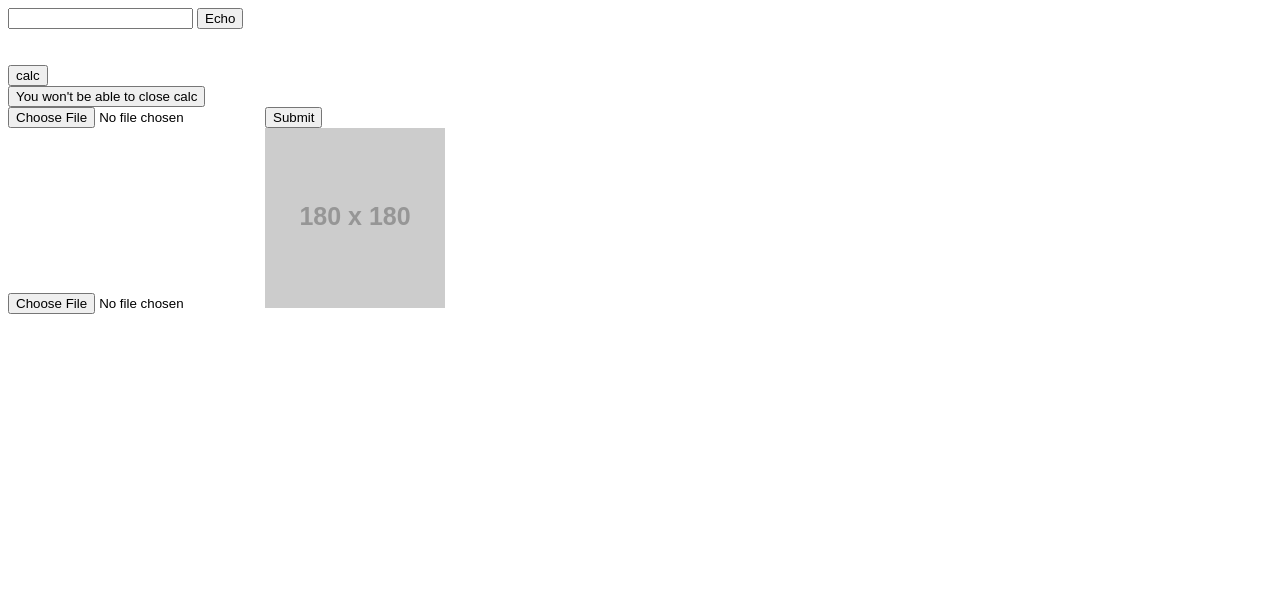
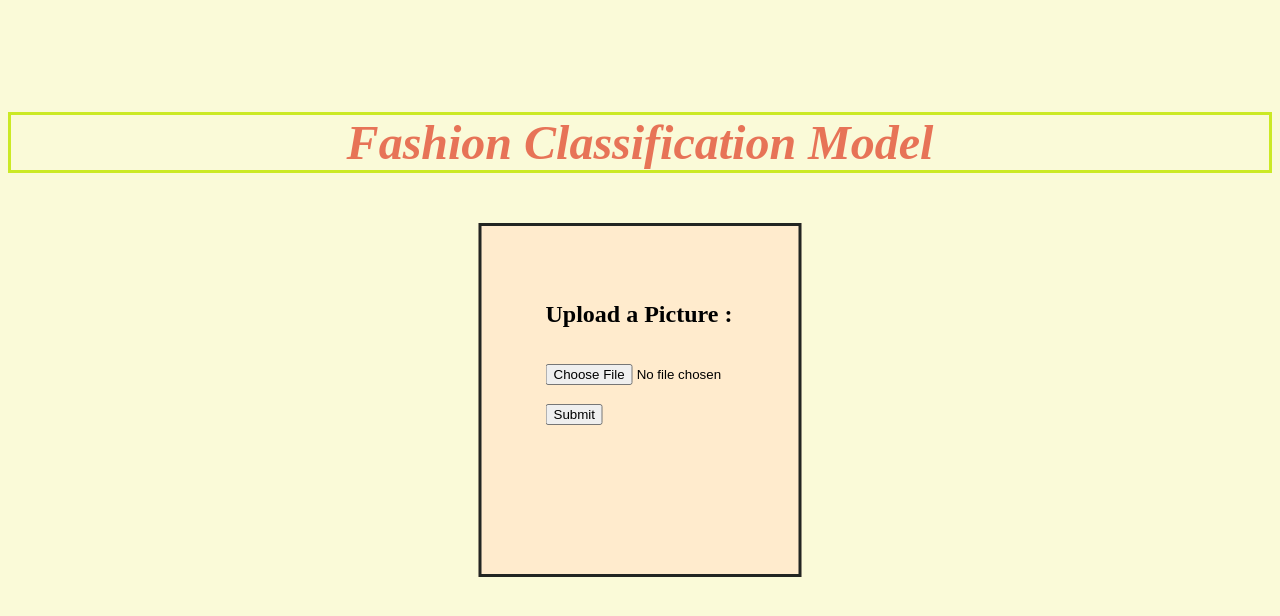
Before and after one commit to Rohit442/NR, a Python web app: template templates/index.html in a window 1280 px wide. Shown: the top 616 px of the page. Run offline with Jinja, Linux system fonts and the light colour scheme; the template is opened without the code that fills it, so the values that code supplies are empty; grey boxes labelled with a size stand in for pictures from a placeholder-image service; some libraries are stand-ins or nearby versions.

Commit message:
style - format UI

```diff
--- a/templates/index.html
+++ b/templates/index.html
@@ -3,52 +3,58 @@
 <head>
     <meta charset="UTF-8">
     <title>Fashion Classification</title>
+    <style>
+      table {border-collapse:collapse; width:70%;}
+      table td {border:solid 1px #fab; height: 250px; word-wrap:break-word;}
+      table th {border:solid 1px #fab; width:450px; word-wrap:break-word;}
+      td {
+text-align: center;
+vertical-align: middle;
+}
+body {
+background-color:rgba(241, 240, 126, 0.3);
+}
+
+div {
+  line-height: 40px;
+  height: 300px;
+  width: auto;
+  border: 3px solid rgb(34, 37, 34);
+  text-align: left;
+  padding-left:4em;
+  padding-top: 3em;
+  position: fixed;
+  top: 50%;
+  left: 50%;
+  transform: translate(-50%, -50%);
+  background-color: blanchedalmond;
+
+}
+h1{
+  font-size:300%;
+  text-align:center;
+  color: rgba(226, 81, 55, 0.8);
+  font-style: oblique;
+  border: 3px solid rgb(203, 233, 37);
+
+}
+
+
+
+      </style>
 </head>
 <body>
+  <br><br><br><br>
+    <h1>Fashion Classification Model</h1>
 
-<form action="/echo" method="POST">
-    <input name="text">
-    <input type="submit" value="Echo">
-</form>
-
-<br><br>
-
-<form action="/calc" method="POST">
-    <input type="submit" name="submit" value="calc">
-</form>
-
-<form action="/test" method="POST">
-    <input type="submit" name="submit" value="You won't be able to close calc">
-</form>
+    <div>
 
 <form action = "/uploader" method = "POST"
 enctype = "multipart/form-data">
+<h2>Upload a Picture : </h2>
 <input type = "file" name = "file" />
+<br>
 <input type = "submit"/>
-</form>
-
-<span>
-    <input type="file" onchange="readURL(this);">
-    <img id="blah" src="http://placehold.it/180" alt="your image" >
-    <script src="https://static.codepen.io/assets/common/stopExecutionOnTimeout-157cd5b220a5c80d4ff8e0e70ac069bffd87a61252088146915e8726e5d9f147.js"></script>
-    <script src="https://cdnjs.cloudflare.com/ajax/libs/jquery/2.1.3/jquery.min.js"></script>
-    <script id="INLINE_PEN_JS_ID">
-        function readURL(input) {
-      if (input.files && input.files[0]) {
-        var reader = new FileReader();
-
-        reader.onload = function (e) {
-          $('#blah').
-          attr('src', e.target.result);
-        };
-
-        reader.readAsDataURL(input.files[0]);
-      }
-    }
-        //# sourceURL=pen.js
-      </script>
-
-    </span>
-
+</form></div>
 </body>
 </html>
```
Also changed, not shown: static/result.html (added, +23 -0 lines).
